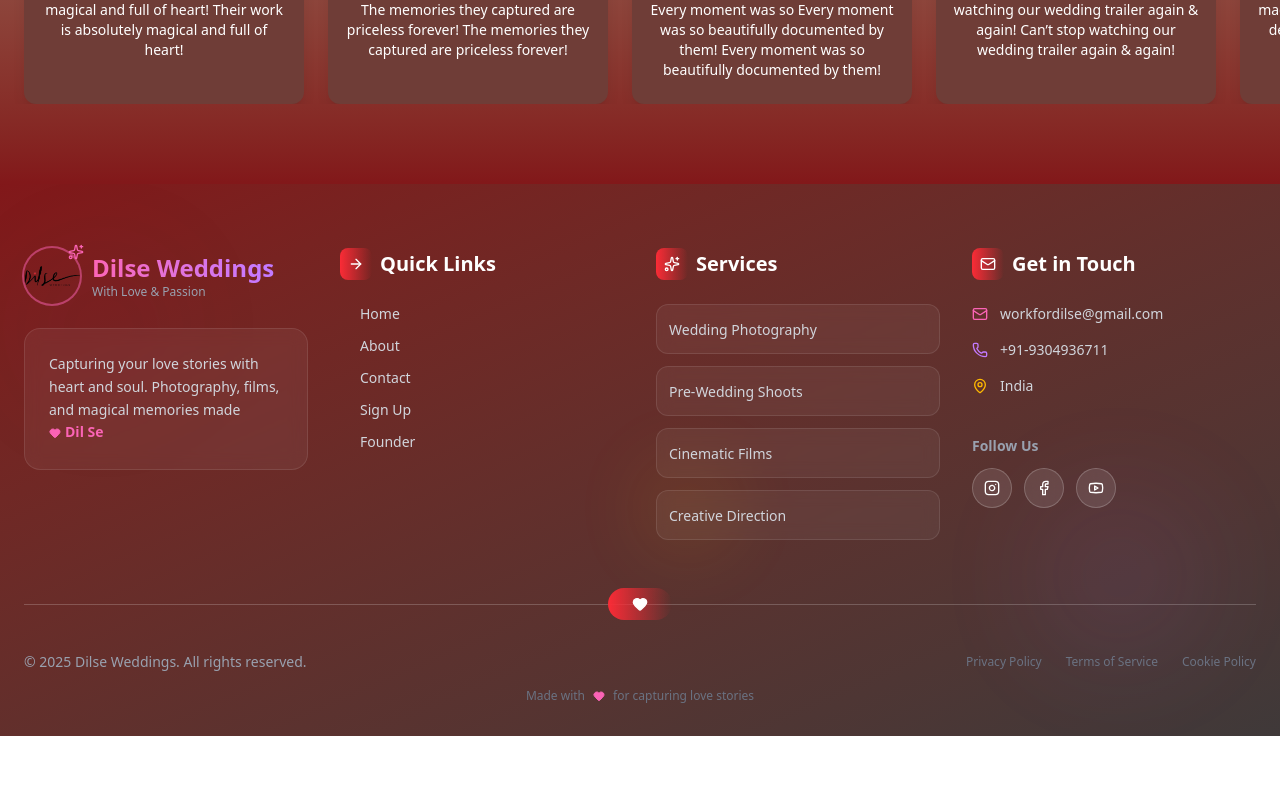
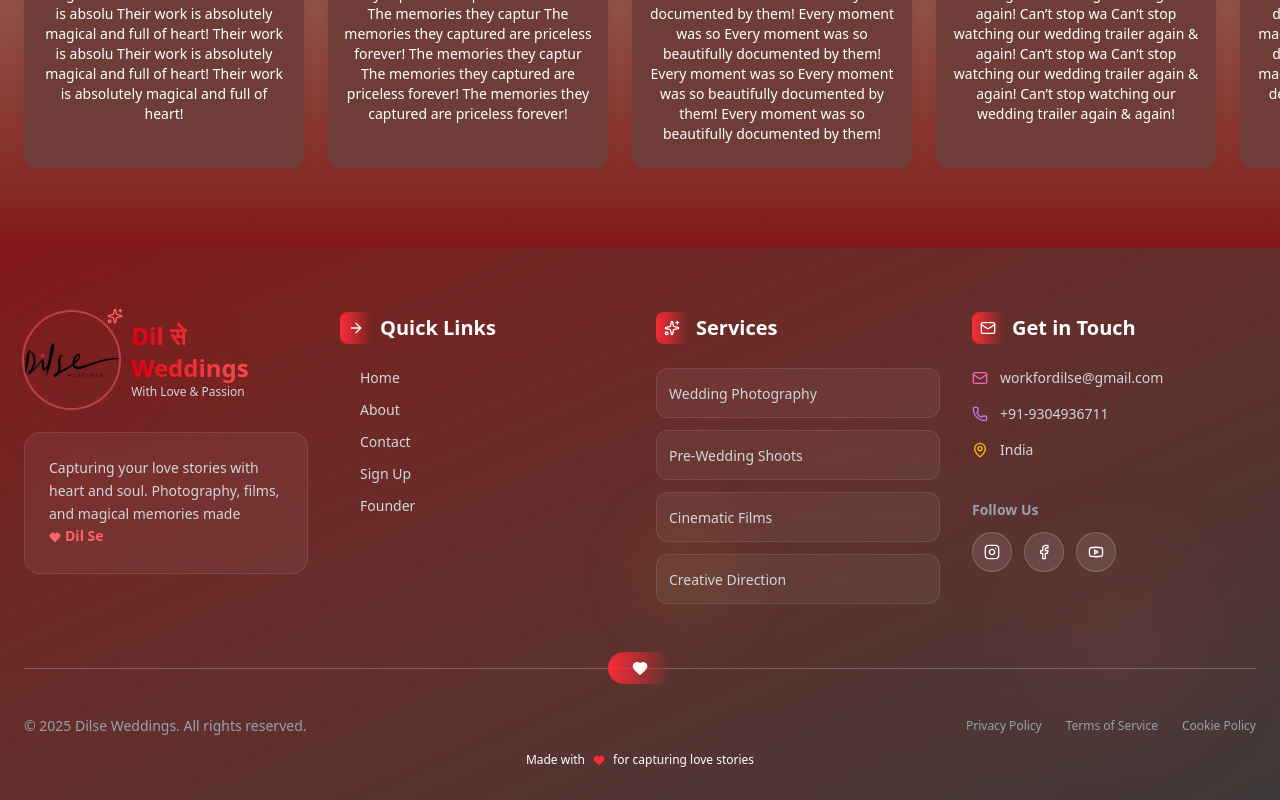
Before and after one commit to PawanPrince/exp-dsw, a React (Vite) app: page / in a window 1280 px wide. Shown: the part 3032-3832 px from the top of the page. Before the commit the page ends 3768 px from the top, so only its background shows below. Built offline with nearby package versions, Linux system fonts and the light colour scheme.

Commit message:
new verse

```diff
--- a/src/alltopics/16_createBrowserRouter/Footer.jsx
+++ b/src/alltopics/16_createBrowserRouter/Footer.jsx
@@ -8,7 +8,7 @@ const Footer = () => {
       {/* Animated Background Elements */}
       <div className="absolute inset-0 opacity-10">
         <div className="absolute top-20 left-10 w-32 h-32 bg-pink-900 rounded-full blur-3xl animate-pulse"></div>
-        <div className="absolute bottom-20 right-20 w-40 h-40 bg-purple-400 rounded-full blur-3xl animate-pulse delay-1000"></div>
+        <div className="absolute bottom-20 right-20 w-40 h-40 bg-red-400 rounded-full blur-3xl animate-pulse delay-1000"></div>
         <div className="absolute top-1/2 left-1/2 w-24 h-24 bg-amber-400 rounded-full blur-2xl animate-pulse delay-500"></div>
       </div>
 
@@ -19,21 +19,21 @@ const Footer = () => {
           <div className="lg:col-span-1 space-y-6">
             <Link to="/" className="group flex items-center gap-3 mb-6 transition-transform hover:scale-105">
               <div className="relative">
-                <img src="/logoHome.png" alt="Dilse Weddings Logo" className="w-14 h-14 object-contain rounded-full ring-2 ring-pink-400/50 group-hover:ring-pink-400 transition-all duration-300" />
-                <Sparkles className="absolute -top-1 -right-1 w-4 h-4 text-pink-400 animate-pulse" />
+                <img src="/logoHome.png" alt="Dilse Weddings Logo" className="w-24 h-24 object-contain rounded-full ring-2 ring-red-400/50 group-hover:ring-pink-400 transition-all duration-300" />
+                <Sparkles className="absolute -top-1 -right-1 w-4 h-4 text-red-400 animate-pulse" />
               </div>
               <div>
-                <h2 className="text-2xl font-bold bg-gradient-to-r from-pink-400 to-purple-400 bg-clip-text text-transparent">
-                  Dilse Weddings
+                <h2 className="text-2xl font-bold bg-gradient-to-r from-red-600 to-red-400 bg-clip-text text-transparent">
+                  Dil से Weddings
                 </h2>
-                <p className="text-xs text-gray-400">With Love & Passion</p>
+                <p className="text-xs text-gray-300">With Love & Passion</p>
               </div>
             </Link>
 
             <div className="bg-white/5 backdrop-blur-sm rounded-2xl p-6 border border-white/10 hover:bg-white/10 transition-all duration-300">
               <p className="text-sm leading-relaxed text-gray-300">
                 Capturing your love stories with heart and soul. Photography, films, and magical memories made{' '}
-                <span className="inline-flex items-center gap-1 text-pink-400 font-semibold">
+                <span className="inline-flex items-center gap-1 text-red-400 font-semibold">
                   <Heart className="w-3 h-3 fill-current animate-pulse" />
                   Dil Se
                 </span>
@@ -56,9 +56,9 @@ const Footer = () => {
       <li key={index}>
         <Link
           to={path}
-          className="group flex items-center gap-3 text-gray-300 hover:text-pink-400 transition-all duration-300 text-sm"
+          className="group flex items-center gap-3 text-gray-300 hover:text-yellow-200 transition-all duration-300 text-sm"
         >
-          <div className="w-2 h-2 bg-pink-400 rounded-full opacity-0 group-hover:opacity-100 transition-opacity duration-300"></div>
+          <div className="w-2 h-2 bg-yellow-100 rounded-full opacity-0 group-hover:opacity-100 transition-opacity duration-300"></div>
           <span className="group-hover:translate-x-1 transition-transform duration-300">{item}</span>
         </Link>
       </li>
@@ -80,7 +80,7 @@ const Footer = () => {
               {['Wedding Photography', 'Pre-Wedding Shoots', 'Cinematic Films', 'Creative Direction'].map((service, index) => (
                 <div
                   key={index}
-                  className="group bg-white/5 backdrop-blur-sm rounded-xl p-3 border border-white/10 hover:bg-gradient-to-r hover:from-pink-500/20 hover:to-purple-500/20 hover:border-pink-400/50 transition-all duration-300 cursor-pointer"
+                  className="group bg-white/5 backdrop-blur-sm rounded-xl p-3 border border-white/10 hover:bg-gradient-to-r hover:from-pink-500/20 hover:to-red-500 hover:border-red-400 transition-all duration-300 cursor-pointer"
                 >
                   <span className="text-sm text-gray-300 group-hover:text-white transition-colors duration-300">
                     {service}
@@ -100,7 +100,7 @@ const Footer = () => {
             </h3>
 
             <div className="space-y-4">
-              <a href="mailto:info@dilseweddings.com" className="group flex items-center gap-3 text-gray-300 hover:text-pink-400 transition-all duration-300">
+              <a href="mailto:info@dilseweddings.com" className="group flex items-center gap-3 text-gray-300 hover:text-pink-300 transition-all duration-300">
                 <Mail className="w-4 h-4 text-pink-400 group-hover:scale-110 transition-transform duration-300" />
                 <span className="text-sm">workfordilse@gmail.com</span>
               </a>
@@ -156,16 +156,16 @@ const Footer = () => {
             <p className="text-sm text-gray-400">
               © {new Date().getFullYear()} Dilse Weddings. All rights reserved.
             </p>
-            <div className="flex items-center gap-6 text-xs text-gray-500">
-              <a href="#" className="hover:text-pink-400 transition-colors duration-300">Privacy Policy</a>
-              <a href="#" className="hover:text-pink-400 transition-colors duration-300">Terms of Service</a>
-              <a href="#" className="hover:text-pink-400 transition-colors duration-300">Cookie Policy</a>
+            <div className="flex items-center gap-6 text-xs text-gray-400">
+              <a href="#" className="hover:text-white transition-colors duration-300">Privacy Policy</a>
+              <a href="#" className="hover:text-white transition-colors duration-300">Terms of Service</a>
+              <a href="#" className="hover:text-white transition-colors duration-300">Cookie Policy</a>
             </div>
           </div>
 
-          <div className="flex items-center justify-center gap-2 text-xs text-gray-500">
+          <div className="flex items-center justify-center gap-2 text-xs text-white">
             <span>Made with</span>
-            <Heart className="w-3 h-3 text-pink-400 fill-current animate-pulse" />
+            <Heart className="w-3 h-3 text-red-500 fill-current animate-pulse" />
             <span>for capturing love stories</span>
           </div>
         </div>
--- a/src/pages/Contact.jsx
+++ b/src/pages/Contact.jsx
@@ -150,7 +150,7 @@ const Contact = () => {
         </div>
 
         <div className="w-full max-w-lg">
-          <form ref={formRef} onSubmit={handleSubmit} className="space-y-8 bg-white/10 backdrop-blur-xl p-8 rounded-3xl shadow-xl border border-white/20 hover:bg-white/15 transition-all duration-300">
+          <form ref={formRef} onSubmit={handleSubmit} className="space-y-8 bg-white/10 backdrop-blur-xl p-8 rounded-3xl shadow-xl border border-white/10 hover:bg-white/15 transition-all duration-300">
             <AnimatedInput
               name="user_name"
               value={formData.user_name}
--- a/src/pages/Home.jsx
+++ b/src/pages/Home.jsx
@@ -171,6 +171,13 @@ const navigate = useNavigate();
                       Add to Cart {cart[product.id] && `(${cart[product.id]})`}
                     </span>
                   </button> */}
+                  <button
+  onClick={() => navigate('/contact')}
+  className="w-full bg-[#c1b4a0] text-black font-bold px-6 py-3 rounded-full transition-all duration-300 hover:scale-105 hover:shadow-lg hover:shadow-[#c1b4a0]/25 flex items-center justify-center space-x-2 cursor-pointer hover:bg-red-600 hover:text-white"
+>
+  <span>Book Now</span>
+</button>
+
                 </div>
               </div>
             ))}
```
